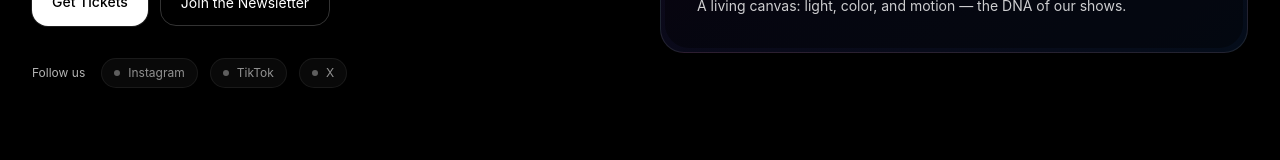
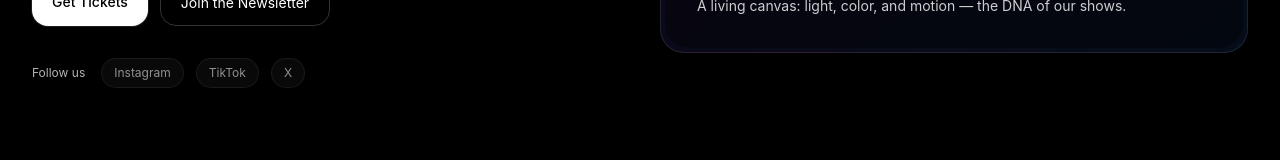
Before and after one commit to velvetspotlight/velvet-site, a Next.js app: page / in a window 1280 px wide. Shown: the part 552-712 px from the top of the page. Built offline with nearby package versions, Linux system fonts and the light colour scheme.

Commit message:
Update page.tsx

```diff
--- a/src/app/page.tsx
+++ b/src/app/page.tsx
@@ -152,9 +152,10 @@ function Hero() {
           <div className="mt-8 flex items-center gap-4 text-xs opacity-70">
             <span>Follow us</span>
             <div className="flex gap-3">
-              <Social dot label="Instagram" href="#" />
-              <Social dot label="TikTok" href="#" />
-              <Social dot label="X" href="#" />
+              <Social label="Instagram" href="#" />
+              <Social label="TikTok" href="#" />
+              <Social label="X" href="#" />
+
             </div>
           </div>
         </div>
```
